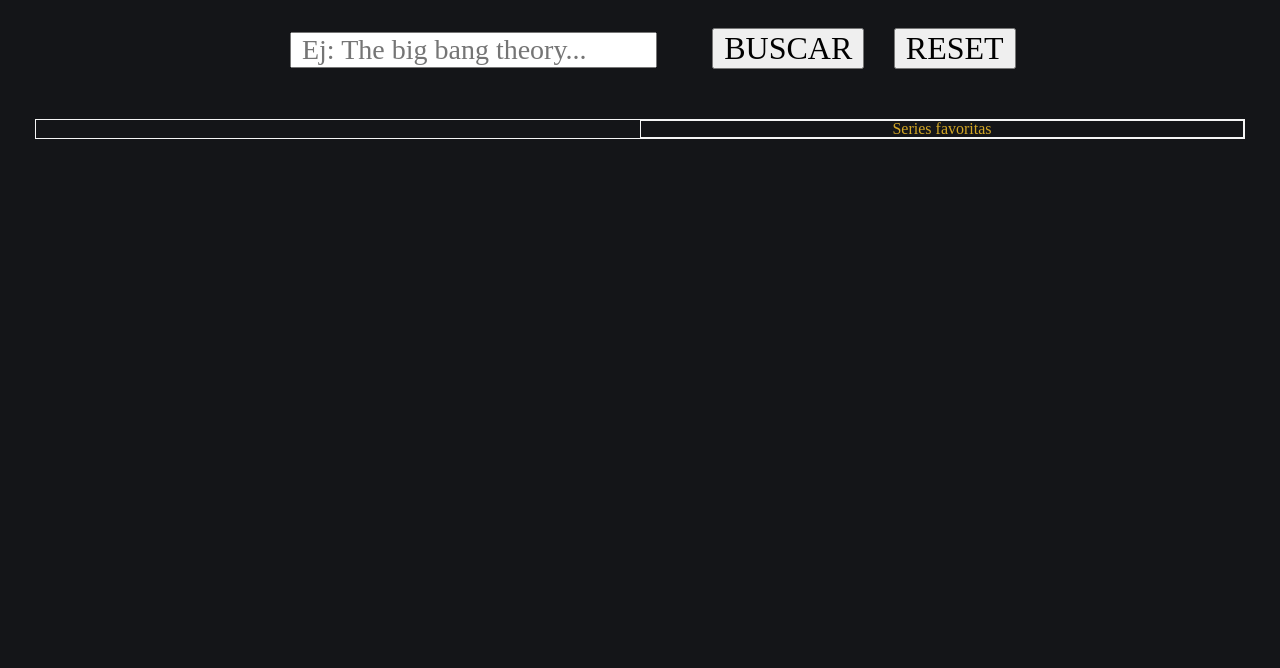
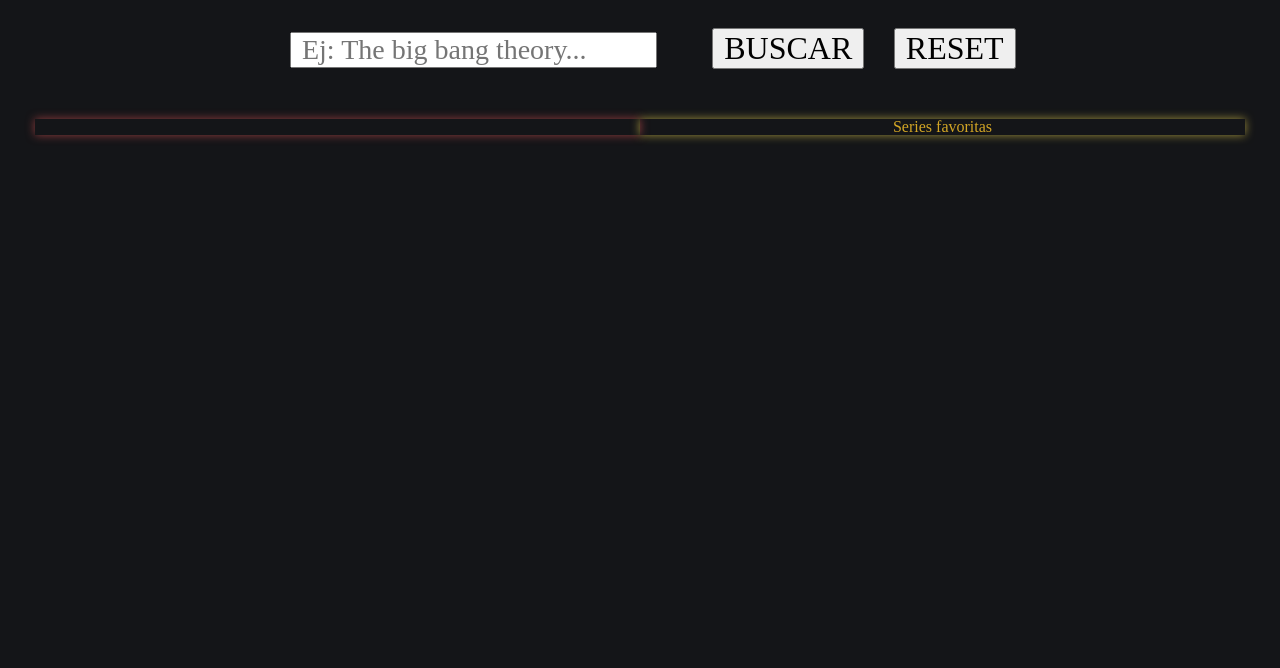
Before and after one commit to Adalab/modulo-2-evaluacion-final-MaitaneAbad, a website: page src/html/index.html in a window 1280 px wide. Shown: the part 132-800 px from the top of the page. Drawn offline with nearby package versions, Linux system fonts and the light colour scheme; files that its build step writes are made by us from their sources.

Commit message:
create js folder

```diff
--- a/src/scss/layout/_page.scss
+++ b/src/scss/layout/_page.scss
@@ -23,11 +23,11 @@
   }
 }
 .sectionTwo {
-  border: 1px whitesmoke solid;
   display: flex;
   flex-direction: unset;
   width: 100%;
   .articleCover {
+    box-shadow: 0 0 10px rgba(199, 78, 78, 0.7);
     width: 50%;
     .list {
       display: flex;
@@ -58,7 +58,7 @@
   .favourite {
     text-align: center;
     color: #d3a625;
-    border: 1px whitesmoke solid;
+    box-shadow: 0 0 10px rgba(219, 198, 76, 0.7);
     width: 50%;
   }
 }
```
Also changed, not shown: src/js/01 clickFavourite.js (added).
